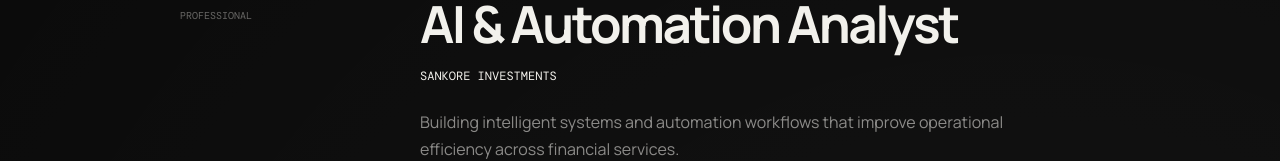
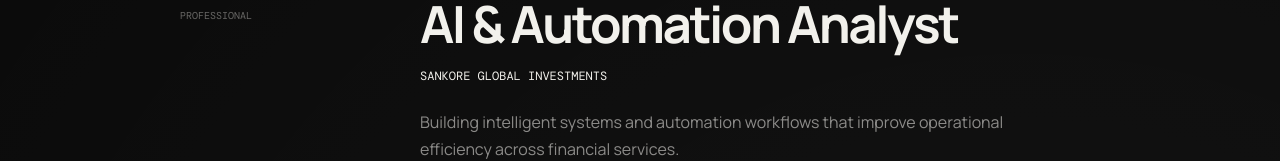
Before and after one commit to kolabdull/AS_portfolio, a React (Vite) app: page /work in a window 1280 px wide. Shown: the part 302-463 px from the top of the page. Built offline with nearby package versions, Linux system fonts and the light colour scheme.

Commit message:
copy edit

```diff
--- a/src/data/experience.js
+++ b/src/data/experience.js
@@ -1,7 +1,7 @@
 export const experiences = [
   {
     role: "AI & Automation Analyst",
-    company: "Sankore Investments",
+    company: "Sankore Global Investments",
     period: "2026 – Present",
     type: "Professional",
     projectId: "intelligent-client-onboarding-automation", // must match your project's id in projects.js
```
